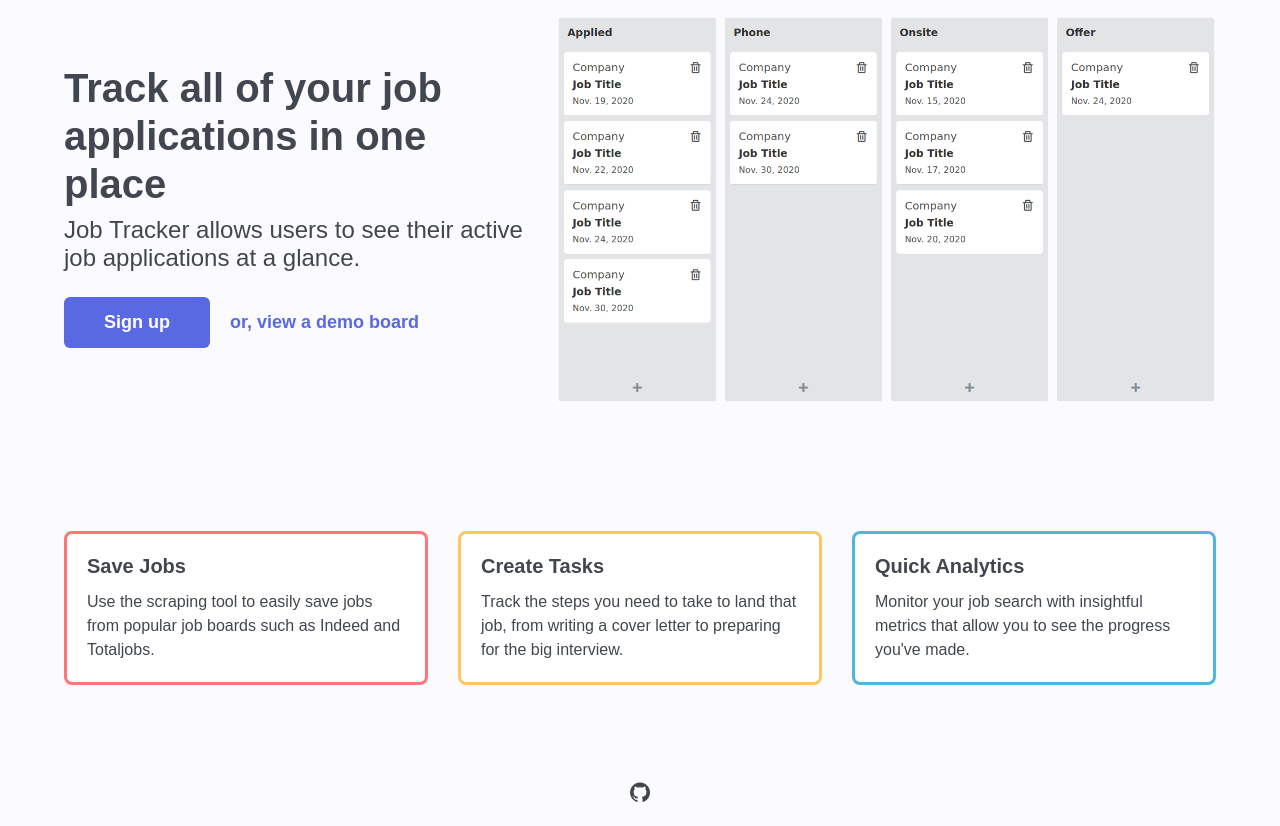
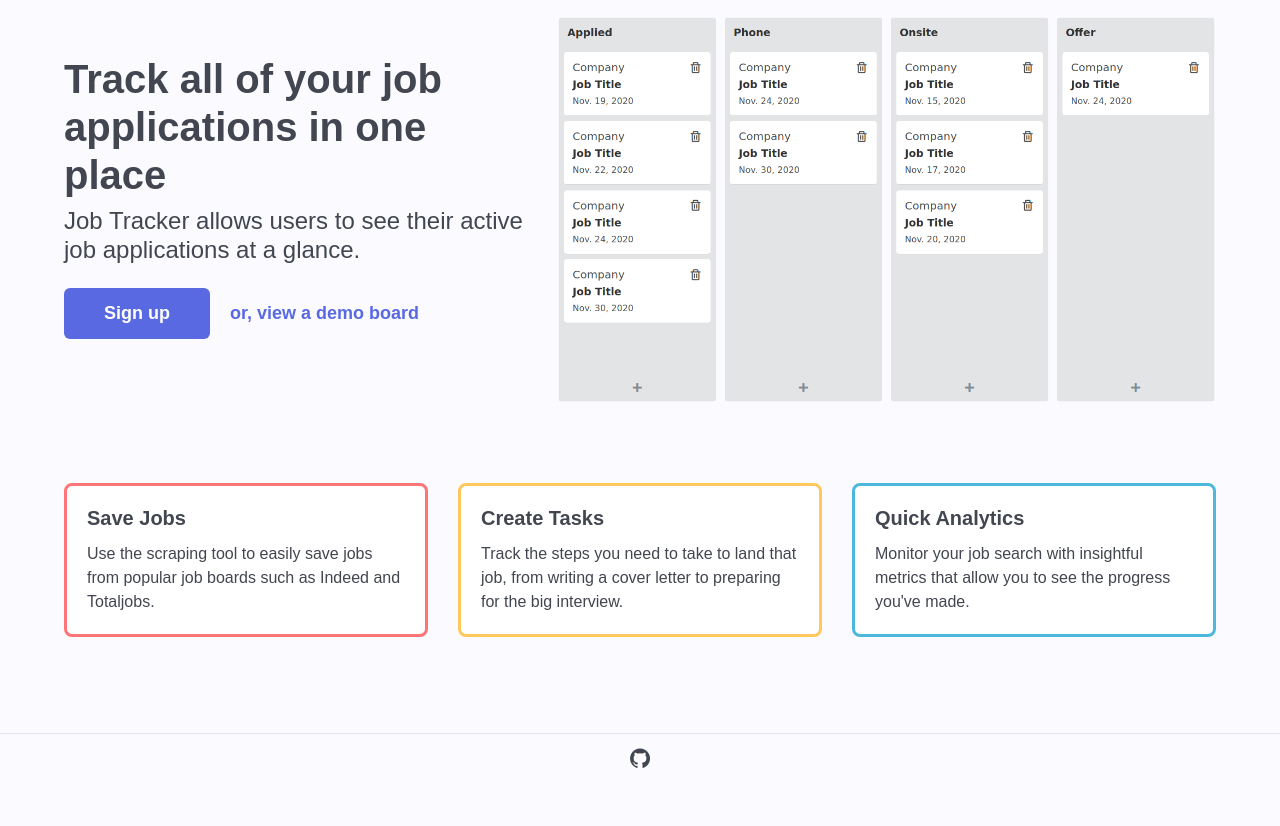
Before and after one commit to z-siddiqi/job-tracker, a Django app: page / in a window 1280 px wide. Shown: the part 98-924 px from the top of the page. After the commit the page ends 866 px from the top, so only its background shows below. Run offline with Django 3.2, Linux system fonts and the light colour scheme; parts of the project's set-up code (start-up, migrations or seed data) failed here and were passed over; some libraries are stand-ins or nearby versions.

Commit message:
changed styling

```diff
--- a/boards/views.py
+++ b/boards/views.py
@@ -1,4 +1,5 @@
 from django.contrib.auth.decorators import login_required
+from django.utils.decorators import method_decorator
 from django.contrib.auth.mixins import LoginRequiredMixin
 from django.views.generic import DetailView, ListView
 from django.forms.models import model_to_dict
@@ -91,6 +92,10 @@ class JobListView(LoginRequiredMixin, BoardPermissionMixin, ListAPIView):
         board = self.get_board()
         return objs.filter(board=board)
 
+    @method_decorator(ajax_required)
+    def get(self, request, *args, **kwargs):
+        return super().get(request, *args, **kwargs)
+
 
 class JobCreateView(LoginRequiredMixin, BoardPermissionMixin, AjaxCreateView):
     model = Job
--- a/static/css/base.css
+++ b/static/css/base.css
@@ -20,8 +20,9 @@ a #icon {
 
 /* utility classes */
 
-.fw-700 {
-	font-weight: 700;
+.my-6 {
+	margin-top: 5rem;
+	margin-bottom: 5rem;
 }
 
 .overflow-hidden {
@@ -42,7 +43,7 @@ a #icon {
 }
 
 .dyn-height {
-	max-height: calc(100vh - 20rem);
+	max-height: calc(100vh - 15rem);
 	overflow-y: auto;
 }
 
@@ -61,6 +62,18 @@ a #icon {
 
 .cursor-pointer {
 	cursor: pointer;
+}
+
+.center {
+	position: absolute;
+	top: 50%;
+	left: 50%;
+	transform: translate(-50%, -50%);
+}
+
+.form-center {
+	width: 400px;
+	max-width: 90%;
 }
 
 
--- a/static/css/pages.css
+++ b/static/css/pages.css
@@ -11,8 +11,16 @@ body {
 .content {
 	width: 1200px;
 	max-width: 90%;
-	margin: 0 auto;
-	margin-bottom: 4em;
+	margin: auto;
+	min-height: calc(100vh - 200px);
+}
+
+.footer {
+    bottom: 0;
+    height: 60px;
+    line-height: 60px;
+	background-color: #fbfbff;
+	border-top: 1px solid rgba(25,4,69,0.1);
 }
 
 .logo {
@@ -47,17 +55,7 @@ body {
 
 /* home */
 
-#textColumn {
-	margin-top: 3rem;
-}
-
-#textColumn h1 {
-	font-size: 40px;
-	font-family: Raleway, sans-serif;
-	font-weight: 800;
-}
-
-#homeButtons {
+.home-buttons {
 	display: flex;
 }
 
@@ -87,48 +85,14 @@ body {
 	color: #fff;
 }
 
-#homeCards {
-	margin-top: 8em;
-}
-
-#homeCards h5 {
-	font-weight: 800;
-}
-
-
-/* error pages */
-
-.error-msg {
-	position: absolute;
-	top: 50%;
-	left: 50%;
-	transform: translate(-50%, -50%);
-	text-align: center;
-}
-
-.error-msg h1 {
-	font-size: 40px;
-	font-family: Raleway, sans-serif;
-	font-weight: 800;
-}
-
-
 /* media queries */
 
 @media screen and (max-width: 1200px) {
-	#textColumn {
-		margin-top: 0;
-	}
-
-	#homeButtons {
-		display: block;
-	}
-
 	#homeSignup {
 		padding: 12px 20px;
 	}
 
-	#homeCards {
-		margin-top: 3em;
+	.home-buttons {
+		display: block;
 	}
 }
--- a/static/js/app.js
+++ b/static/js/app.js
@@ -104,7 +104,7 @@ var appendJob = function (job) {
 							</a>
 						</div>
 					</div>
-					<h5 class="fw-700">${job.title}</h5>
+					<h5 class="font-weight-bold">${job.title}</h5>
 					<p class="text-muted mb-0">${job.deadline}</p>
 				</div>
 			</div>
--- a/templates/boards/board_detail.html
+++ b/templates/boards/board_detail.html
@@ -28,7 +28,7 @@
             <div class="col-12 col-sm-6 col-lg-4 col-xl-3">
                 <div class="kanban-column card border-0">
                     <div class="card-header bg-transparent border-bottom-0">
-                        <h5 class="card-title fw-700">{{ column|title }}</h5>
+                        <h5 class="card-title font-weight-bold">{{ column|title }}</h5>
                     </div>
                     <div class="card-body px-2 py-0 dyn-height" id="{{ column }}">
                     </div>
--- a/templates/boards/board_list.html
+++ b/templates/boards/board_list.html
@@ -17,7 +17,7 @@
                     <a href="#" class="card mb-3 grey-hover btm-shadow show-modal" data-modal="#smallModal" data-url="{% url 'board_create' %}">
                         <div class="card-body d-flex justify-content-center">
                             <div class="card-text text-truncate">
-                                <h5 class="fw-700 mb-0">Add Board</h5>
+                                <h5 class="font-weight-bold mb-0">Add Board</h5>
                             </div>
                         </div>
                     </a>
@@ -27,7 +27,7 @@
                     <a href="{% url 'board_detail' board.slug %}" class="card mb-3 grey-hover btm-shadow">
                         <div class="card-body d-flex justify-content-center">
                             <div class="card-text text-truncate">
-                                <h5 class="fw-700 mb-0">{{ board }}</h5>
+                                <h5 class="font-weight-bold mb-0">{{ board }}</h5>
                             </div>
                         </div>
                     </a>
--- a/templates/pages/404.html
+++ b/templates/pages/404.html
@@ -7,8 +7,8 @@
 
 {% block content %}
 <div class="content">
-    <div class="error-msg">
-        <h1>404</h1>
+    <div class="center text-center">
+        <h1 class="font-weight-bold">404</h1>
         <h2>Oops, the page you are looking for can't be found!</h2>
         <h2>Let's go <a style='color: #5969e2' href="{% url 'home' %}">home</a> and try from there.</h2>
     </div>
--- a/templates/pages/500.html
+++ b/templates/pages/500.html
@@ -7,8 +7,8 @@
 
 {% block content %}
 <div class="content">
-    <div class="error-msg">
-        <h1>500</h1>
+    <div class="center text-center">
+        <h1 class="font-weight-bold">500</h1>
         <h2>Oops, there was an error!</h2>
         <h2>Let's go <a style='color: #5969e2' href="{% url 'home' %}">home</a> and try from there.</h2>
     </div>
--- a/templates/pages/home.html
+++ b/templates/pages/home.html
@@ -25,10 +25,10 @@
 </header>
 <div class="content">
     <div class="row">
-        <div class="col-12 col-xl-5" id="textColumn">
-            <h1>Track all of your job applications in one place</h1>
+        <div class="col-12 col-xl-5 my-auto">
+            <h1 class="font-weight-bold">Track all of your job applications in one place</h1>
             <h4>Job Tracker allows users to see their active job applications at a glance.</h4>
-            <div class="my-4" id="homeButtons">
+            <div class="home-buttons my-4">
                 <a href="{% url 'signup' %}" id="homeSignup">
                     Sign up
                 </a>
@@ -43,31 +43,31 @@
             <img src="{% static 'img/homepage.png' %}" class="mw-100">
         </div>
     </div>
-    <div class="card-deck" id="homeCards">
+    <div class="card-deck my-6">
         <div class="card border-m mb-3" style="border-color:#fd7576;">
             <div class="card-body">
-                <h5 class="card-title">Save Jobs</h5>
+                <h5 class="card-title font-weight-bold">Save Jobs</h5>
                 <p class="card-text">Use the scraping tool to easily save jobs from popular job boards such as Indeed
                     and Totaljobs.</p>
             </div>
         </div>
         <div class="card border-m mb-3" style="border-color:#fec85d;">
             <div class="card-body">
-                <h5 class="card-title">Create Tasks</h5>
+                <h5 class="card-title font-weight-bold">Create Tasks</h5>
                 <p class="card-text">Track the steps you need to take to land that job, from writing a cover letter to
                     preparing for the big interview.</p>
             </div>
         </div>
         <div class="card border-m mb-3" style="border-color:#4db8de;">
             <div class="card-body">
-                <h5 class="card-title">Quick Analytics</h5>
+                <h5 class="card-title font-weight-bold">Quick Analytics</h5>
                 <p class="card-text">Monitor your job search with insightful metrics that allow you to see the progress
                     you've made.</p>
             </div>
         </div>
     </div>
 </div>
-<footer class="footer py-3">
+<footer class="footer">
     <div class="container text-center">
         <a href="https://github.com/z-siddiqi/job-tracker" target="_blank">
             <i class="bx bxl-github" id="icon"></i>
--- a/templates/registration/login.html
+++ b/templates/registration/login.html
@@ -25,6 +25,7 @@
     </div>
 </header>
 <div class="content">
+    <div class="center form-center">
         <h2>Log In</h2>
         <form class="form-login" method="post">
             {% csrf_token %}
@@ -32,4 +33,5 @@
             <button class="btn btn-dark" type="submit">Log In</button>
         </form>
     </div>
+</div>
 {% endblock content %}
--- a/templates/registration/signup.html
+++ b/templates/registration/signup.html
@@ -25,6 +25,7 @@
     </div>
 </header>
 <div class="content">
+    <div class="center form-center">
         <h2>Sign Up</h2>
         <form method="post">
             {% csrf_token %}
@@ -32,4 +33,5 @@
             <button class="btn btn-purple" type="submit">Sign Up</button>
         </form>
     </div>
+</div>
 {% endblock content %}
```
Also changed, not shown: metrics/views.py (+4 -4 lines), static/css/app.css (+16 -15 lines), templates/metrics/metrics.html (+12 -12 lines). Lines whose indentation alone changed are shown as unchanged.
